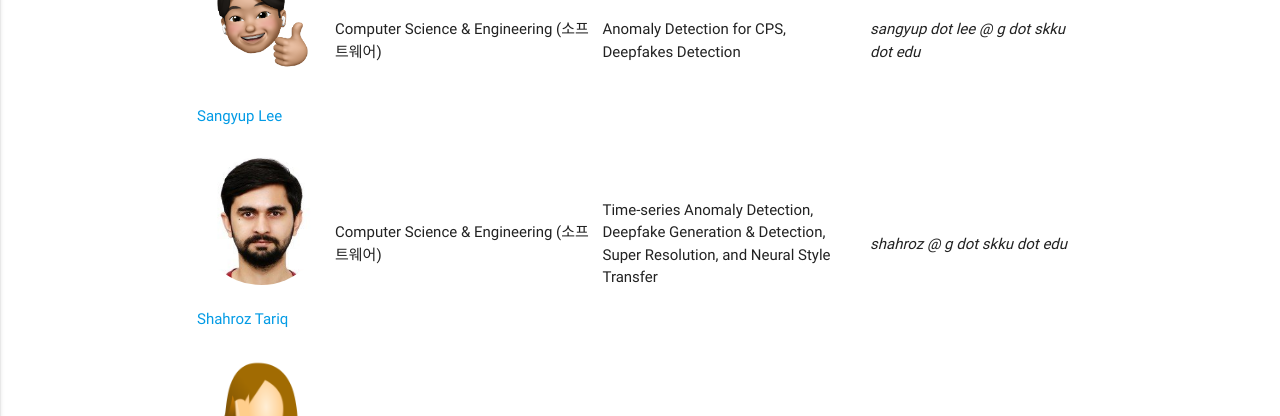
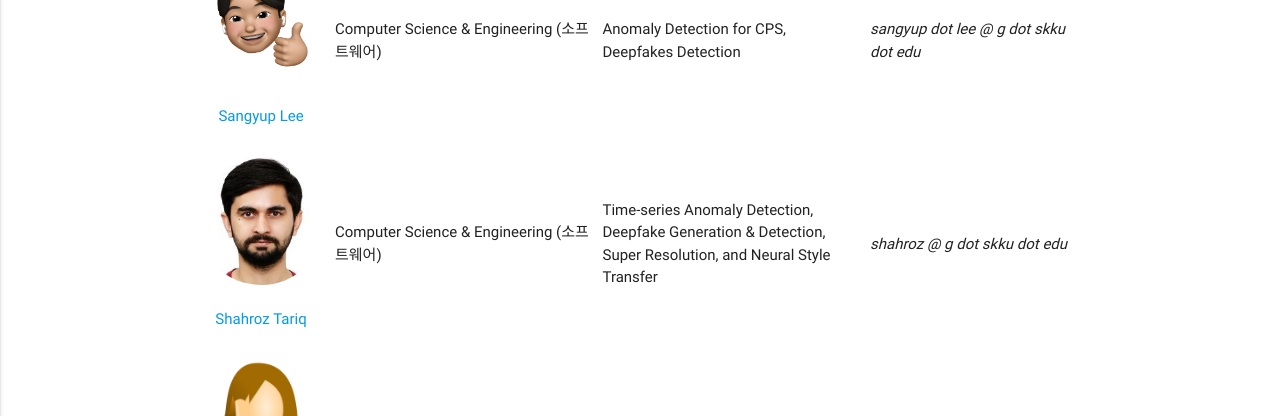
Before and after one commit to Yurim990507/DASH-Lab.github.io, a Jekyll site: the page built from example3.md, in a window 1280 px wide. Shown: the part 382-798 px from the top of the page. Built offline with Jekyll 4.4.1, drawn with Linux system fonts in a browser that asks for light colours.

Commit message:
Update example3.md

```diff
--- a/example3.md
+++ b/example3.md
@@ -28,7 +28,7 @@ permalink: /Members/
               </thead>
               <tbody>
                 <tr>
-                   <td>
+                   <td style="text-align: center; vertical-align: middle;">
                        <div style="display:flex;flex-direction:column">
                             <img src="/img/SangyupLee.png" alt="" height="auto" width="128" style="border-radius:50%"/><br>
                            	<a href = "https://sites.google.com/view/sangyuplee/" target = "_blank">Sangyup Lee</a>
@@ -38,7 +38,7 @@ permalink: /Members/
                     <td><i>sangyup dot lee @ g dot skku dot edu</i></td>
                 </tr>
                 <tr>
-                  <td>
+                  <td style="text-align: center; vertical-align: middle;">
                       <div style="display:flex;flex-direction:column">
                           <img  src="/img/ShahrozTariq.jpg" alt="" height="auto" width="128" style="border-radius:50%"><br>
                           <a href = "https://sites.google.com/view/shahroztariq" target = "_blank">Shahroz Tariq</a>
@@ -287,7 +287,7 @@ permalink: /Members/
                   <td>Computer Science & Engineering</td>
                   <td>딥러닝</td>
                 </tr>
-                  <tr>
+                 <tr>
                   <td>Jeongho Kim (김정호)</td>
                   <td>Computer Science & Engineering</td>
                   <td>Computer Vision and Deepfakes</td>
```
